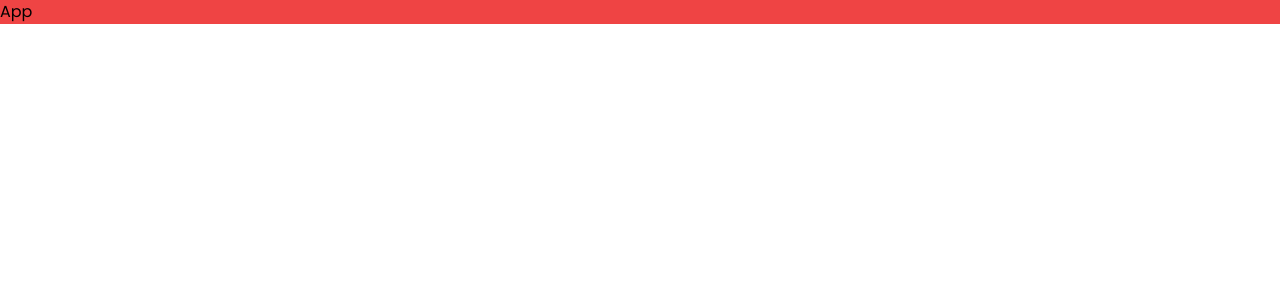
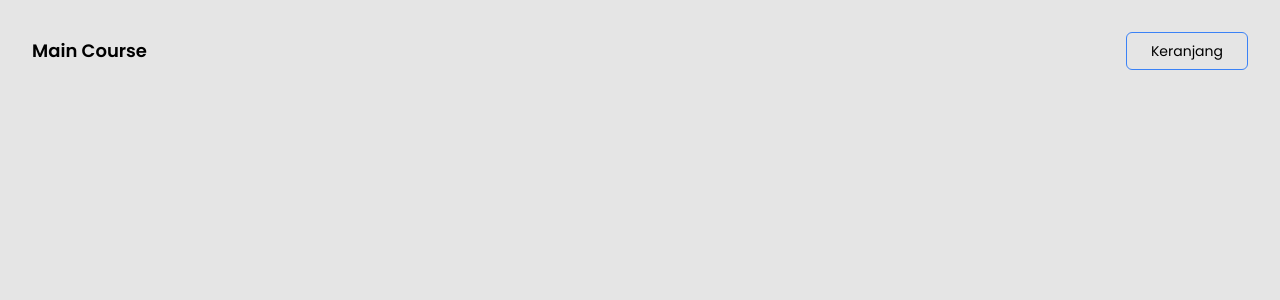
Before and after one commit to nzrmm/main-course, a React (Vite) app: page / in a window 1280 px wide. Shown: the top 300 px of the page. Built offline with nearby package versions, Linux system fonts and the light colour scheme.

Commit message:
feat: create header section

```diff
--- a/src/App.tsx
+++ b/src/App.tsx
@@ -1,5 +1,22 @@
+import { Button } from "@/components";
+import { cn } from "@/utils/style";
+
 const App = () => {
-  return <div className={"bg-red-500"}>App</div>;
+  return (
+    <div className={"min-h-screen bg-neutral-200 p-8"}>
+      <div className={cn("flex justify-between items-center")}>
+        <p className={cn("text-lg font-semibold")}>Main Course</p>
+        <Button
+          id={`cart-button`}
+          size="sm"
+          variant="outline"
+          className={cn("flex items-center gap-2")}
+        >
+          Keranjang
+        </Button>
+      </div>
+    </div>
+  );
 };
 
 export default App;
```
